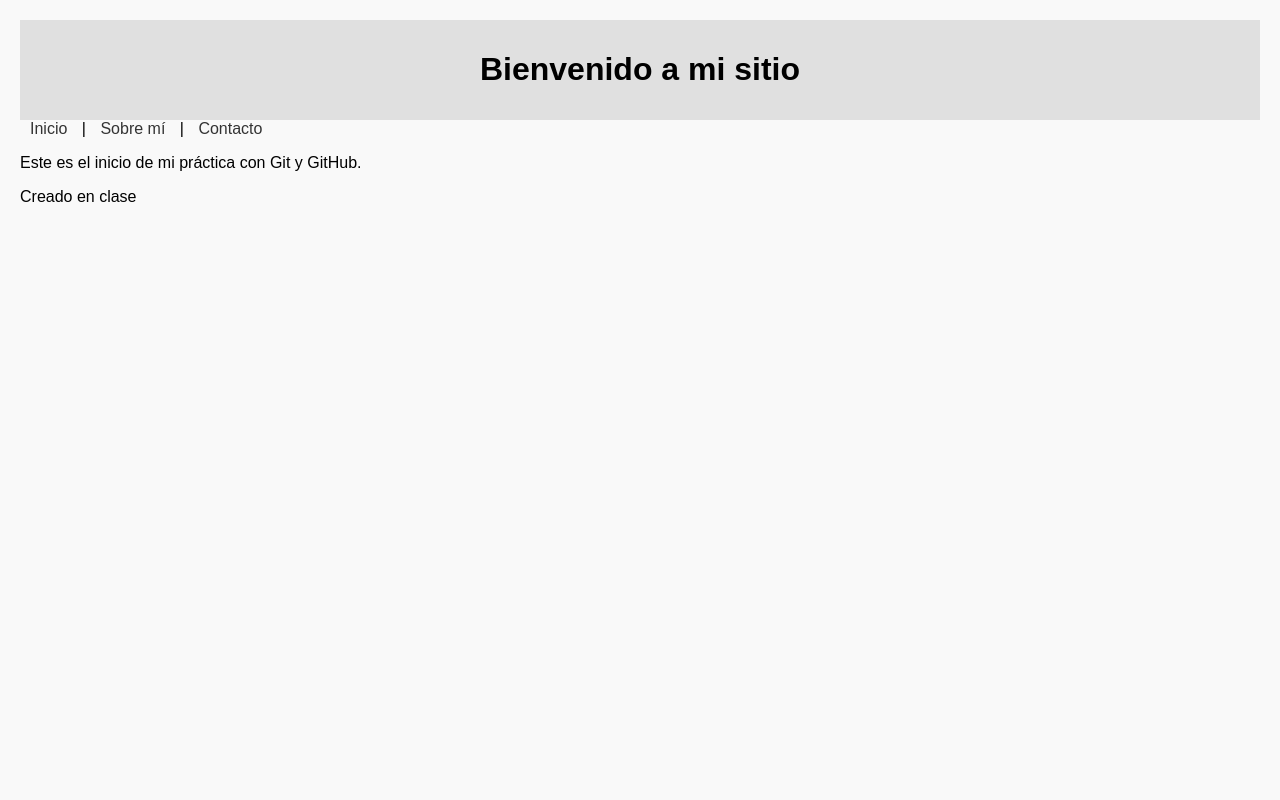
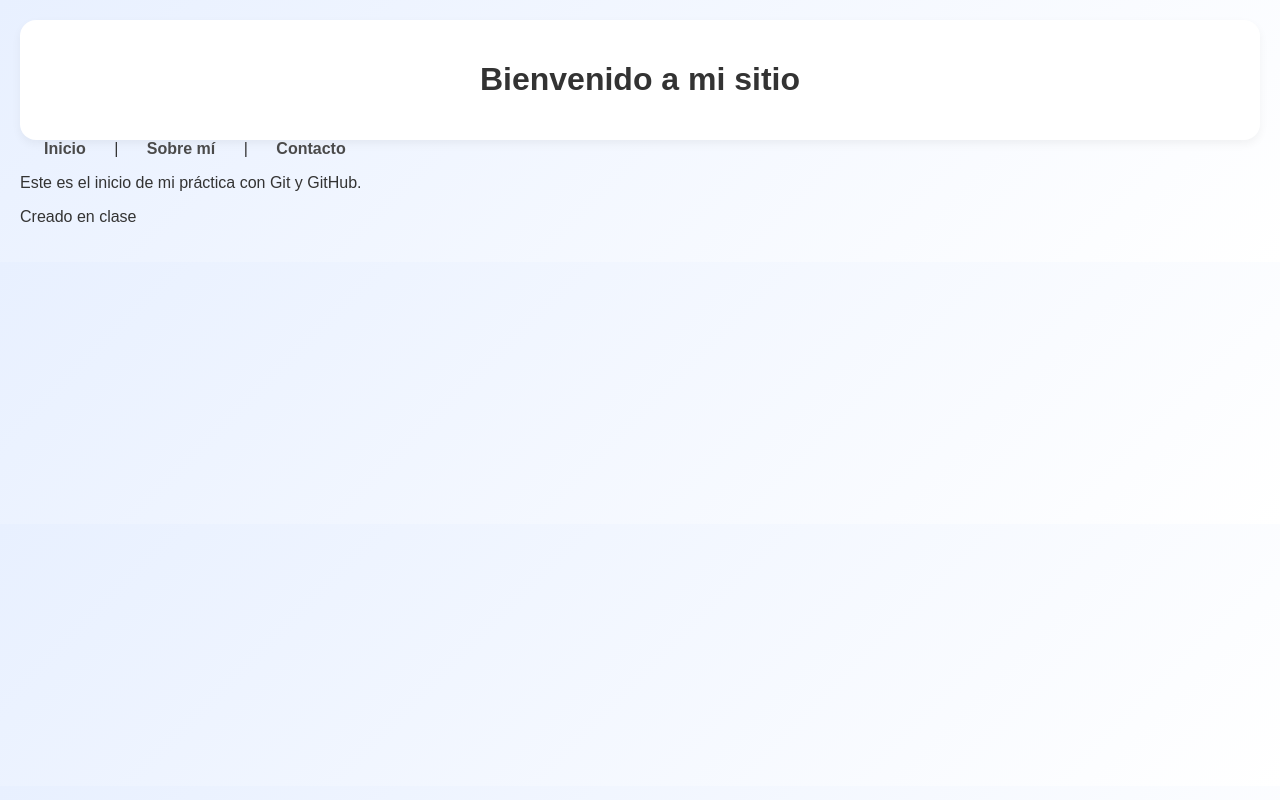
Before and after one commit to sofiaroman1969/PRACTICA-web, a plain HTML site: page index.html in a window 1280 px wide. Drawn offline with Linux system fonts and the light colour scheme.

Commit message:
Mejora estilo CSS - Joshua Cruz

```diff
--- a/css/style.css
+++ b/css/style.css
@@ -1,20 +1,39 @@
 body {
-font-family: Arial, sans-serif;
-margin: 20px;
-background-color: #f9f9f9;
+    font-family: 'Poppins', sans-serif;
+    margin: 0;
+    padding: 20px;
+    background: linear-gradient(135deg, #e8f0ff, #ffffff);
+    color: #333;
 }
+
 header {
-background: #e0e0e0;
-padding: 10px;
-text-align: center;
+    background: #ffffff;
+    padding: 20px;
+    text-align: center;
+    border-radius: 16px;
+    box-shadow: 0 4px 10px rgba(0,0,0,0.05);
 }
+
 nav a {
-margin: 0 10px;
-text-decoration: none;
-color: #333;
+    margin: 0 12px;
+    text-decoration: none;
+    color: #4a4a4a;
+    font-weight: 600;
+    padding: 6px 12px;
+    border-radius: 8px;
+    transition: 0.3s;
 }
+
+nav a:hover {
+    background: #d9e7ff;
+    color: #1a1a1a;
+}
+
 form {
-background: #fff;
-padding: 15px;
-border: 1px solid #ccc;
+    background: #ffffff;
+    padding: 20px;
+    border-radius: 14px;
+    box-shadow: 0 4px 12px rgba(0,0,0,0.08);
+    border: none;
+    margin-top: 20px;
 }
```
